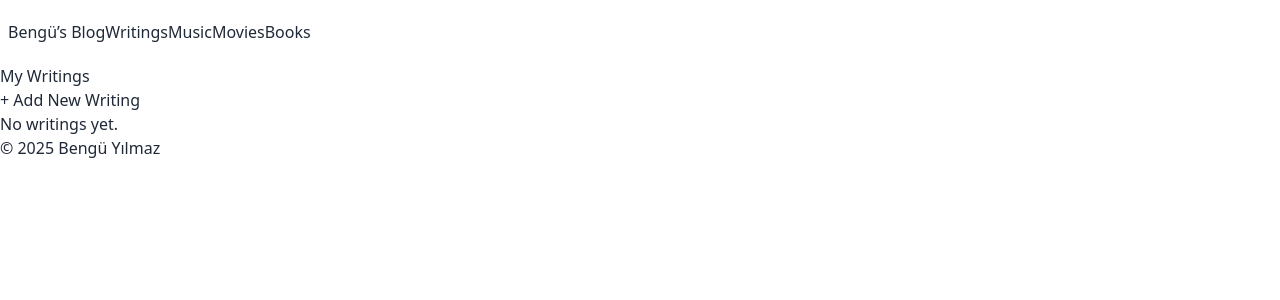
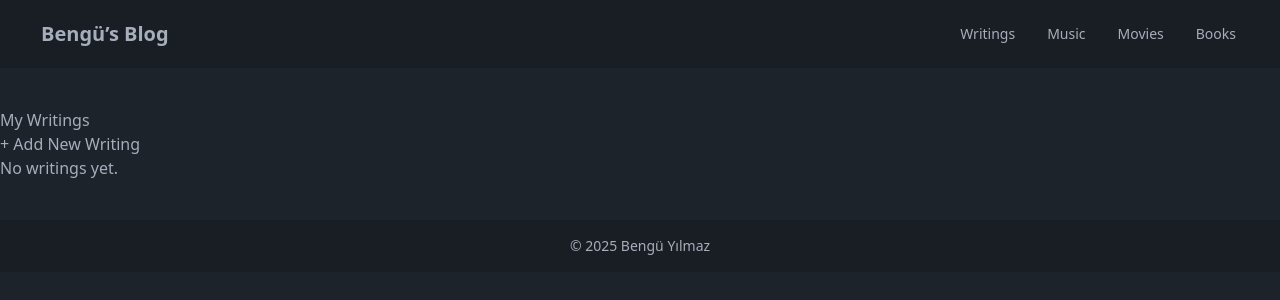
Before and after one commit to bnguyilmaz/flask-blog, a Flask app: page /writings in a window 1280 px wide. Shown: the top 300 px of the page. Run offline with Flask 3, Linux system fonts and the light colour scheme; some libraries are stand-ins or nearby versions.

Commit message:
base.html file is adapted to daisy-ui

```diff
--- a/templates/base.html
+++ b/templates/base.html
@@ -1,35 +1,37 @@
 <!DOCTYPE html>
-<html lang="en">
+<html lang="en" data-theme="dark">
 <head>
   <meta charset="UTF-8">
   <title>{% block title %}Bengü's Blog{% endblock %}</title>
   <link href="https://fonts.googleapis.com/css2?family=Inter:wght@400;600&family=Playfair+Display:wght@500&display=swap" rel="stylesheet">
 
+  <script src="https://cdn.tailwindcss.com"></script>
   <link href="https://cdn.jsdelivr.net/npm/daisyui@4.12.10/dist/full.min.css" rel="stylesheet" type="text/css" />
-  <script src="https://cdn.tailwindcss.com"></script>
-
-  {# 🌓 İstediğin temayı burada seç #}
-  <!-- <link rel="stylesheet" href="{{ url_for('static', filename='style-light.css') }}"> -->
-  <!-- link rel="stylesheet" href="{{ url_for('static', filename='style-dark.css') }}"> -->
 </head>
 <body>
 
-  <nav class="navbar">
-    <h1><a href="{{ url_for('index') }}">Bengü’s Blog</a></h1>
-    <div class="nav-links">
-      <a href="{{ url_for('writings') }}">Writings</a>
-      <a href="{{ url_for('songs') }}">Music</a>
-      <a href="{{ url_for('movies') }}">Movies</a>
-      <a href="{{ url_for('books') }}">Books</a>
+  <nav class="navbar bg-base-200 px-6">
+    <div class="flex-1">
+      <a href="{{ url_for('index') }}" class="btn btn-ghost normal-case text-xl">Bengü’s Blog</a>
+    </div>
+    <div class="flex-none">
+      <ul class="menu menu-horizontal px-1">
+        <li><a href="{{ url_for('writings') }}">Writings</a></li>
+        <li><a href="{{ url_for('songs') }}">Music</a></li>
+        <li><a href="{{ url_for('movies') }}">Movies</a></li>
+        <li><a href="{{ url_for('books') }}">Books</a></li>
+      </ul>
     </div>
   </nav>
 
-  <main class="container">
+  <main class="container mx-auto mt-10">
     {% block content %}{% endblock %}
   </main>
 
-  <footer>
-    <p>© 2025 Bengü Yılmaz</p>
+  <footer class="footer footer-center p-4 bg-base-200 text-base-content mt-10">
+    <aside>
+      <p>© 2025 Bengü Yılmaz</p>
+    </aside>
   </footer>
 
 </body>
```
